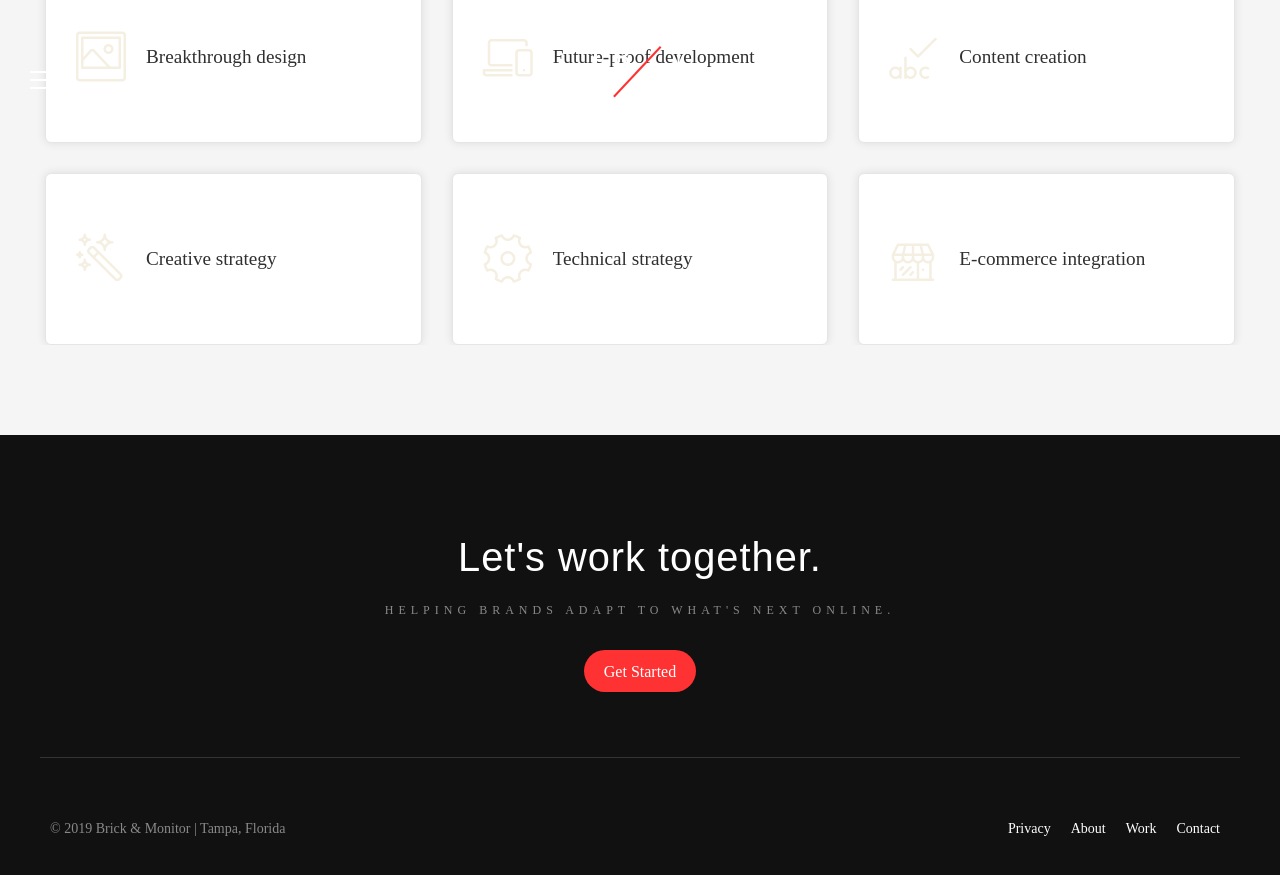
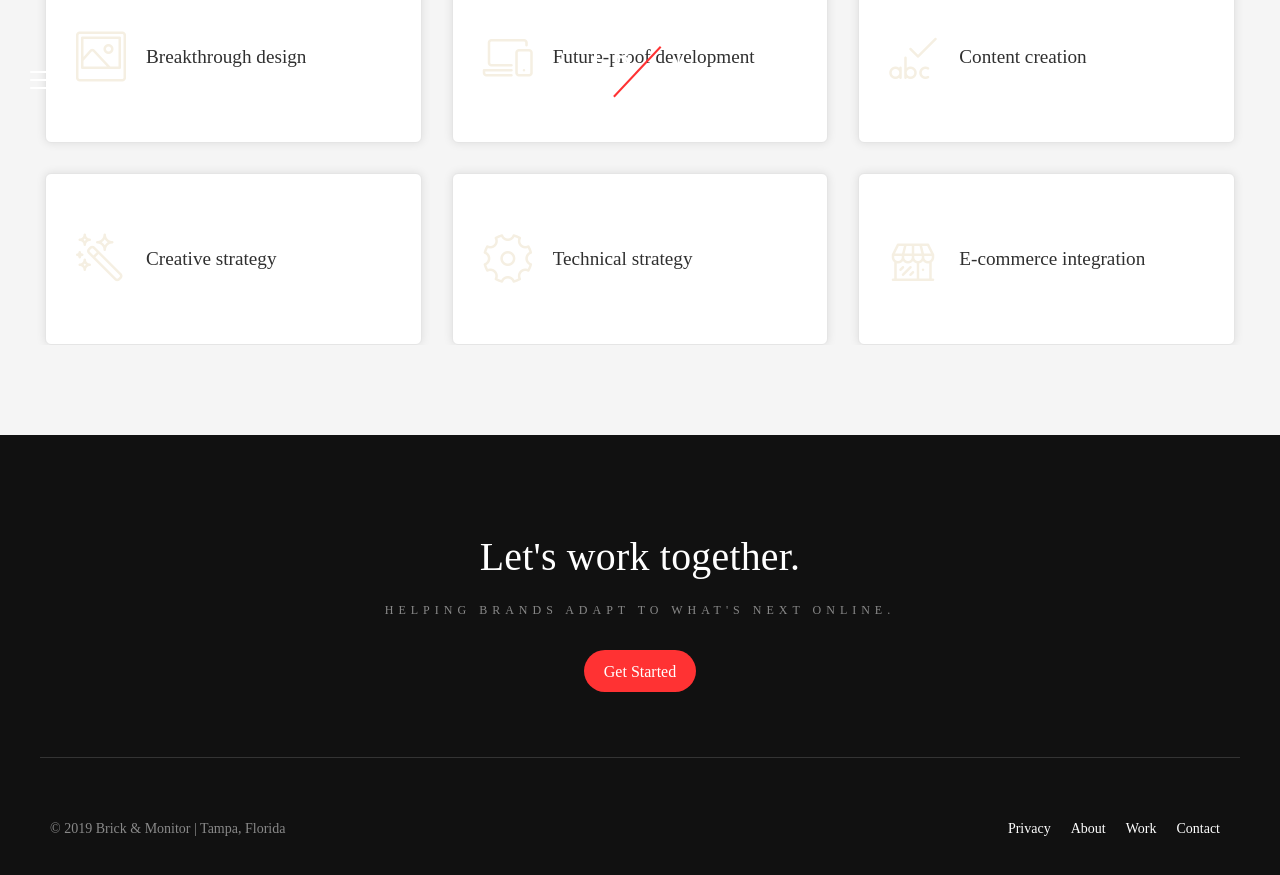
Before and after one commit to brianotoole/brickandmonitor, a Jekyll site: the page built from index.html, in a window 1280 px wide and 900 px high, scrolled down 2750 px. Shown: the top 875 px of the window. Built offline with Jekyll 4.4.1, drawn with Linux system fonts in a browser that asks for light colours; nearby versions of some CDN libraries; some web fonts are replaced; a script that is not in the unit is left out.

Commit message:
footer update

```diff
--- a/_includes/footer.html
+++ b/_includes/footer.html
@@ -2,7 +2,7 @@
   <div class="wrapper">
     <div class="row-flex footer__top u-m-center u-text-center">
       <div class="row-flex__md-12">
-        <h3 class="footer__title">Let's work together.</h3>
+        <h2 class="footer__title">Let's work together.</h2>
         <p class="footer__tagline">Helping brands adapt to what's next online.</p>
         <a id="contact" class="btn btn--primary btn-contact js-modal-trigger">Get Started</a>
       </div>
```
